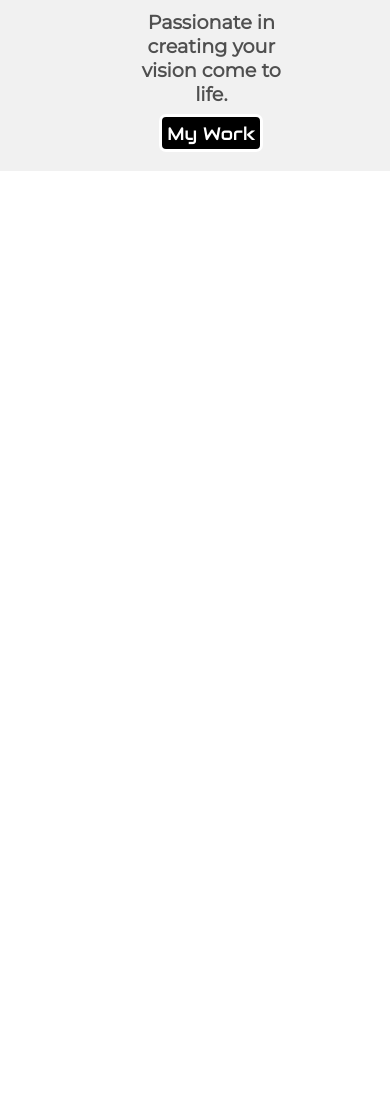
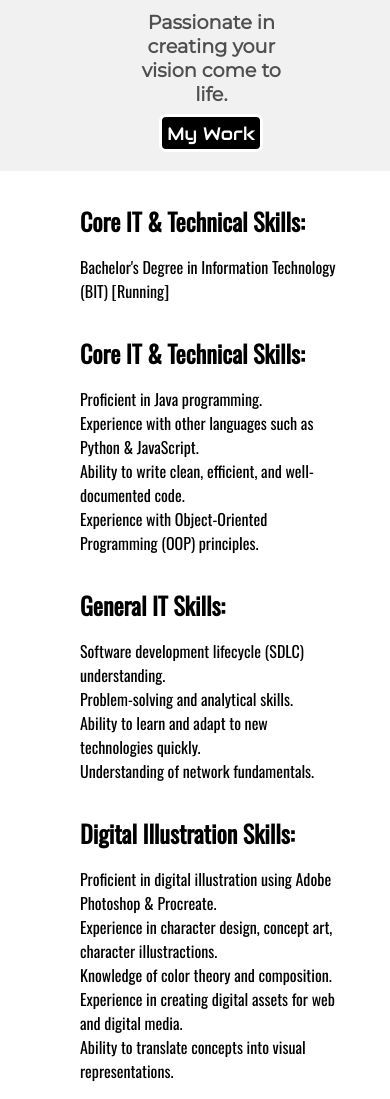
Before and after one commit to 0rdinary-guy/Pers_Port_Web_Tech, a plain HTML site: page index.html in a window 390 px wide. Shown: the part 720-1819 px from the top of the page. Before the commit the page ends 891 px from the top, so only its background shows below. Drawn offline with nearby package versions, Linux system fonts and the light colour scheme; a web font is replaced by a local one.

Commit message:
Add files via upload

```diff
--- a/index.html
+++ b/index.html
@@ -5,14 +5,8 @@
     <meta charset="UTF-8">
     <meta name="viewport" content="width=device-width, initial-scale=1.0">
     <title>Personal Portfolio</title>
-    <link rel="stylesheet" href="https://fonts.googleapis.com/css?family=Audiowide|Sofia|Trirong|Montserrat">
+    <link rel="stylesheet" href="https://fonts.googleapis.com/css?family=Audiowide|Sofia|Trirong|Montserrat|Oswald">
     <link rel="stylesheet" href="style.css">
-    <style>
-        .menu a {
-
-            font-family: "Audiowide", serif;
-        }
-    </style>
 </head>
 
 <body>
@@ -39,6 +33,28 @@
             <a href="" class="buttonwork">My Work</a>
         </div>
     </div>
+    <div class="infor">
+        <h1>Core IT & Technical Skills:</h1>
+        <p>Bachelor's Degree in Information Technology (BIT) [Running]</p>
+        <h1>Core IT & Technical Skills:</h1>
+        <p>Proficient in Java programming.<br>
+            Experience with other languages such as Python & JavaScript.<br>
+            Ability to write clean, efficient, and well-documented code.<br>
+            Experience with Object-Oriented Programming (OOP) principles.<br></p>
+        <h1>General IT Skills:</h1>
+        <p>Software development lifecycle (SDLC) understanding.
+            <br>Problem-solving and analytical skills.
+            <br>Ability to learn and adapt to new technologies quickly.
+            <br>Understanding of network fundamentals.
+        </p>
+        <h1>Digital Illustration Skills:</h1>
+        <p>Proficient in digital illustration using Adobe Photoshop & Procreate.
+            <br>Experience in character design, concept art, character illustractions.
+            <br>Knowledge of color theory and composition.
+            <br>Experience in creating digital assets for web and digital media.
+            <br>Ability to translate concepts into visual representations.
+        </p>
+    </div>
 </body>
 
 </html>
--- a/style.css
+++ b/style.css
@@ -101,6 +101,19 @@ body {
         padding: 10px 20px;
         font-size: 2rem;
     }
+
+    .infor {
+        margin: 0 1rem 0 3rem;
+    }
+
+    .infor h1 {
+        font-size: 1.5em;
+    }
+}
+
+.menu a {
+
+    font-family: Audiowide;
 }
 
 .head h1 {
@@ -142,3 +155,16 @@ body {
 .heads {
     padding: 0 2rem 0 2rem;
 }
+
+.infor {
+    margin: 0 3rem 0 5rem;
+    font-family: Oswald;
+}
+
+.infor p {
+    font-size: medium;
+}
+
+.infor h1 {
+    margin-top: 2rem;
+}
```
